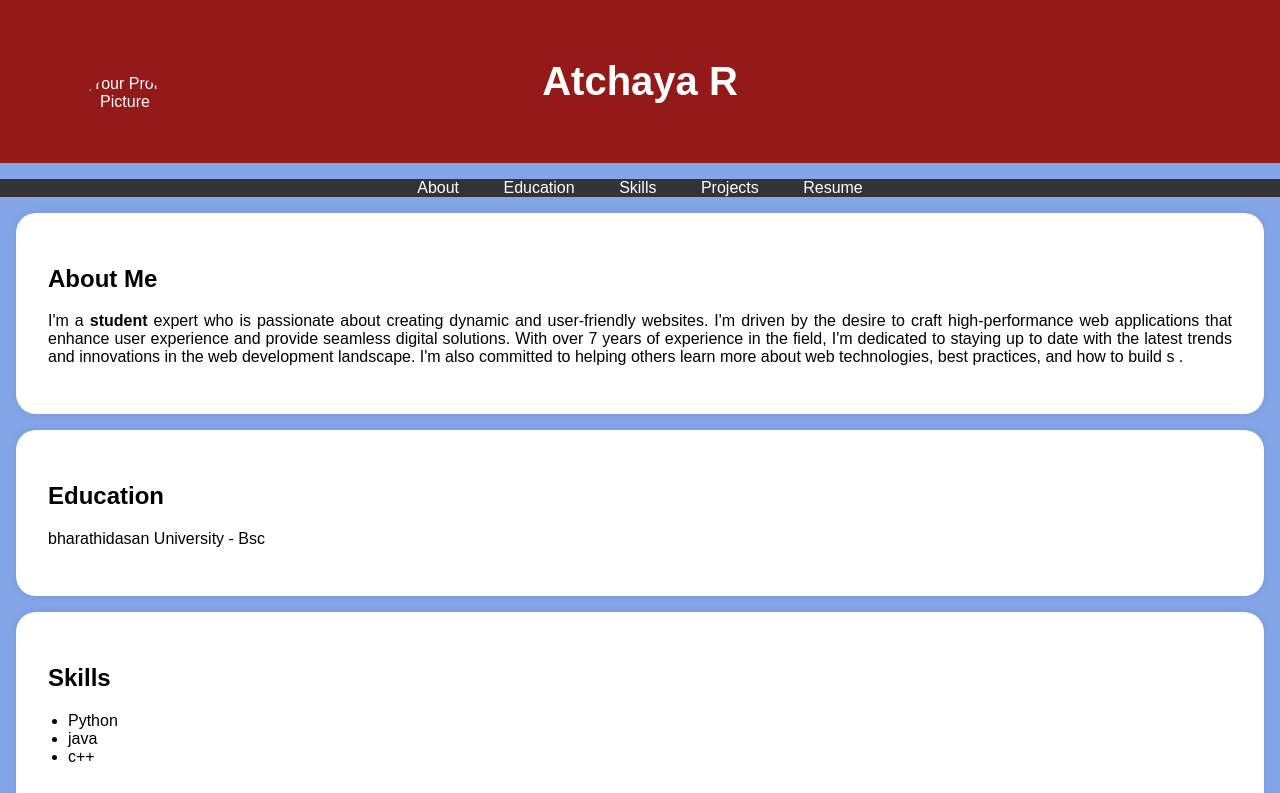
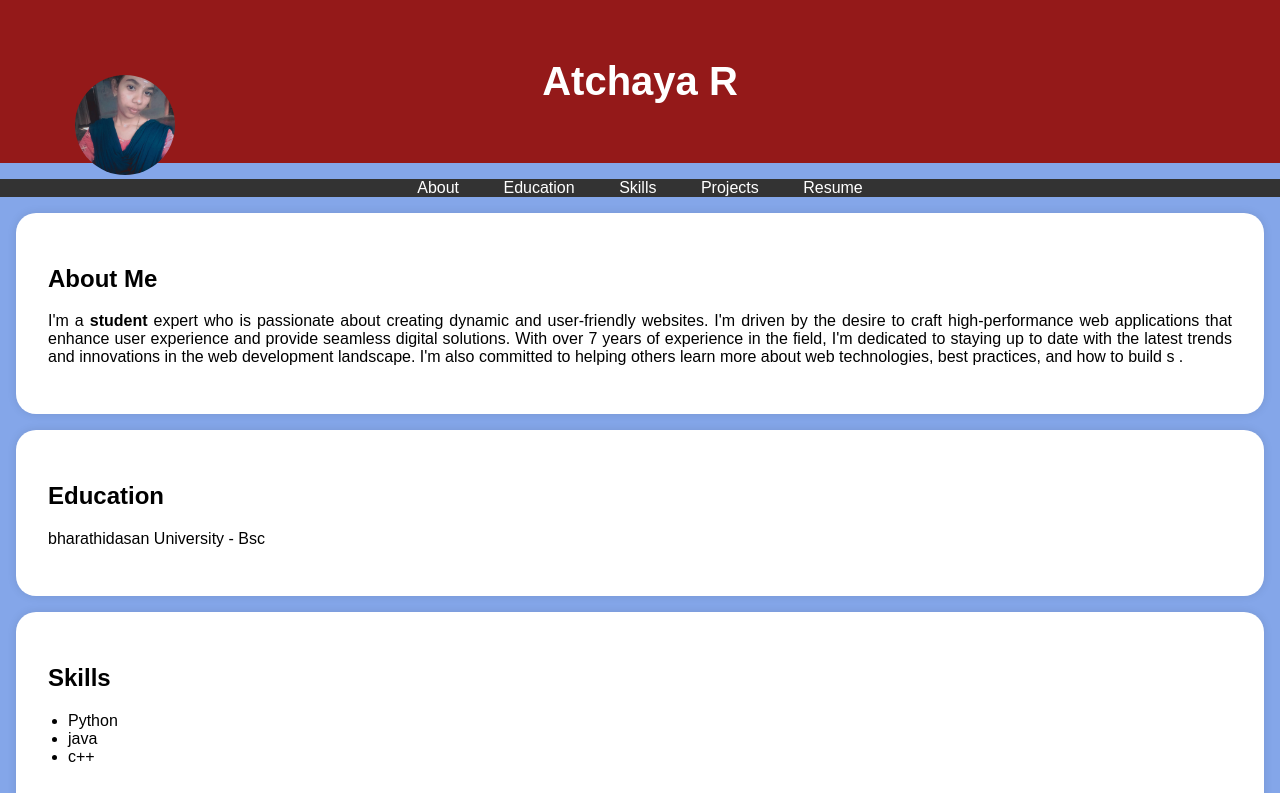
Before and after one commit to atchaya2105/Digital-portfolio, a plain HTML site: page index.html in a window 1280 px wide. Shown: the top 793 px of the page. Drawn offline with Linux system fonts and the light colour scheme.

Commit message:
Update index.html

```diff
--- a/index.html
+++ b/index.html
@@ -193,7 +193,7 @@
 
             <!-- Add your profile picture here -->
 
-            <img src="/storage/9016-4EF8/Snapchat/Snapchat-149907827.jpg" alt="Your Profile Picture" class="profile-picture">
+            <img src="IMG-20250406-WA0009.jpg" alt="Your Profile Picture" class="profile-picture">
 
             <h1>Atchaya R</h1>
         </div>
```
